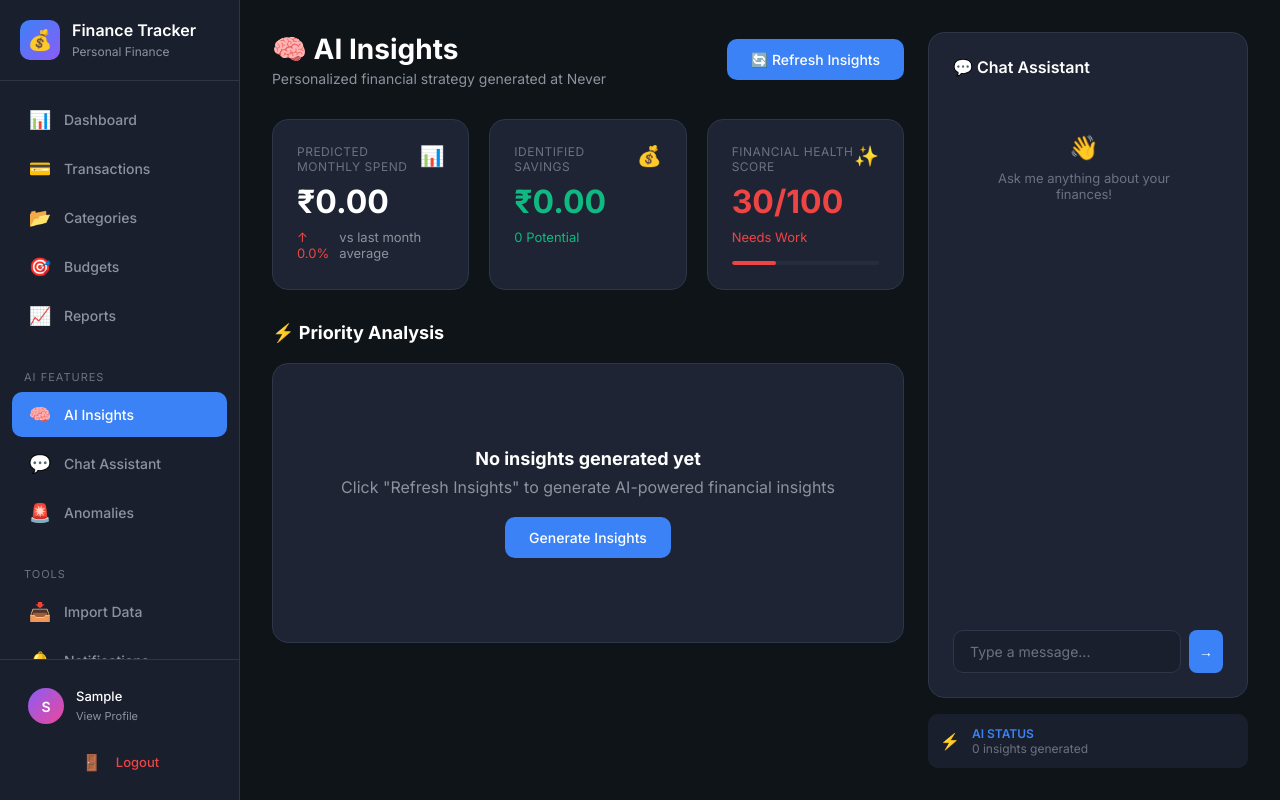
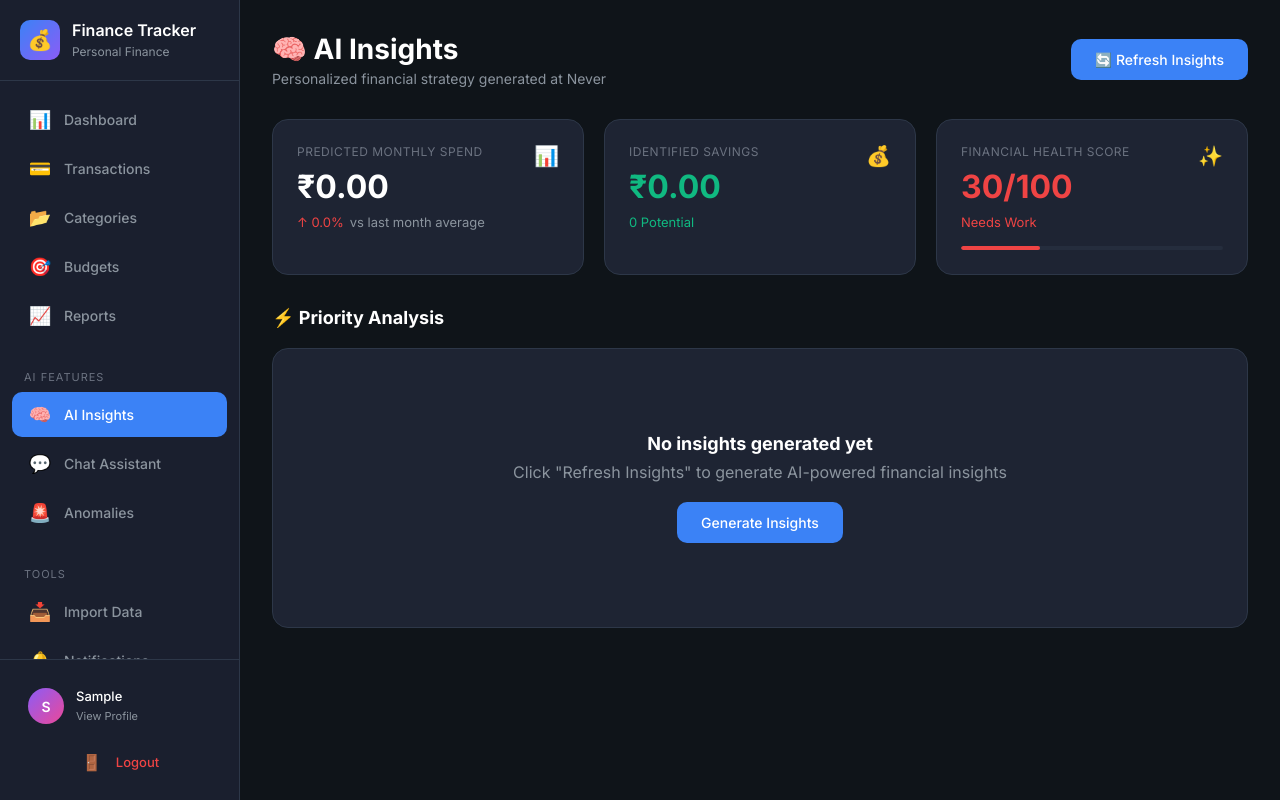
Before and after one commit to SatyamSingh-Git/FJ-BE-R2-Satyam-Singh-NIT-Delhi, a Django app: page /ai/insights/ in a window 1280 px wide. Run offline with Django 5.2, Linux system fonts and the light colour scheme; the visitor is signed in with stand-in values (Sample User, id 1); data comes from the database, SQL or seed files in the repository; data that the repository does not hold is empty; parts of the project's set-up code (start-up, migrations or seed data) failed here and were passed over.

Commit message:
Fix AI chat context and remove redundant sidebar

```diff
--- a/apps/ai_features/views.py
+++ b/apps/ai_features/views.py
@@ -306,6 +306,18 @@ def chat_send(request):
         date__gte=thirty_days_ago
     ).aggregate(total=Sum('amount'))['total'] or 0
 
+    # Top spending categories
+    top_categories = Transaction.objects.filter(
+        user=request.user,
+        category__type='expense',
+        date__gte=thirty_days_ago,
+        is_refund=False
+    ).values('category__name').annotate(
+        total=Sum('amount')
+    ).order_by('-total')[:5]
+
+    category_summary = "\n".join([f"- {c['category__name']}: ₹{c['total']}" for c in top_categories])
+
     # Build messages for API
     api_messages = [
         {
@@ -315,6 +327,9 @@ The user's financial context (last 30 days):
 - Total Income: ₹{recent_income}
 - Total Expenses: ₹{recent_spending}
 - Savings: ₹{recent_income - recent_spending}
+
+Top Spending Categories:
+{category_summary}
 
 Be concise, helpful, and provide actionable advice. Keep responses under 150 words."""
         }
--- a/templates/ai_features/insights.html
+++ b/templates/ai_features/insights.html
@@ -4,13 +4,13 @@
 {% block title %}AI Insights - Finance Tracker{% endblock %}
 
 {% block content %}
-<div style="display: grid; grid-template-columns: 1fr 320px; gap: 24px; min-height: calc(100vh - 64px);">
 <!-- Main Content -->
-    <div>
+<div style="max-width: 1200px; margin: 0 auto; width: 100%;">
     <div class="page-header">
         <div>
             <h1 class="page-title">🧠 AI Insights</h1>
-                <p class="page-subtitle">Personalized financial strategy generated at {{ last_generated|default:"Never" }}</p>
+            <p class="page-subtitle">Personalized financial strategy generated at {{ last_generated|default:"Never" }}
+            </p>
         </div>
         <div class="page-actions">
             <a href="{% url 'ai_features:generate_insights' %}" class="btn btn-primary">🔄 Refresh Insights</a>
@@ -84,8 +84,7 @@
         {% for insight in priority_insights %}
         <div class="card"
             style="border-left: 3px solid {% if insight.priority == 'high' %}var(--accent-red){% else %}var(--accent-blue){% endif %};">
-                <div
-                    style="display: flex; justify-content: space-between; align-items: flex-start; margin-bottom: 16px;">
+            <div style="display: flex; justify-content: space-between; align-items: flex-start; margin-bottom: 16px;">
                 <div class="category-icon"
                     style="background: {% if insight.priority == 'high' %}rgba(239, 68, 68, 0.2){% else %}rgba(59, 130, 246, 0.2){% endif %}; font-size: 20px;">
                     {{ insight.icon|default:"📊" }}
@@ -103,7 +102,8 @@
             <div style="display: flex; gap: 8px;">
                 {% for action in insight.actions %}
                 <a href="{{ action.url }}"
-                        class="btn {% if action.primary %}btn-primary{% else %}btn-secondary{% endif %} btn-sm">{{ action.label }}</a>
+                    class="btn {% if action.primary %}btn-primary{% else %}btn-secondary{% endif %} btn-sm">{{
+                    action.label }}</a>
                 {% endfor %}
             </div>
             {% endif %}
@@ -140,61 +140,6 @@
     {% endif %}
 </div>
 
-    <!-- Chat Assistant Sidebar -->
-    <div style="display: flex; flex-direction: column; height: calc(100vh - 64px); position: sticky; top: 32px;">
-        <div class="card" style="flex: 1; display: flex; flex-direction: column; margin-bottom: 0;">
-            <h3 class="card-title" style="display: flex; align-items: center; gap: 8px; margin-bottom: 16px;">
-                💬 Chat Assistant
-            </h3>
-
-            <div id="chatMessages"
-                style="flex: 1; overflow-y: auto; display: flex; flex-direction: column; gap: 12px; padding-right: 8px;">
-                {% for msg in chat_history %}
-                <div
-                    style="display: flex; flex-direction: column; gap: 4px; align-items: {% if msg.role == 'user' %}flex-end{% else %}flex-start{% endif %};">
-                    <div
-                        style="max-width: 90%; padding: 12px 16px; border-radius: 16px; font-size: 13px; line-height: 1.5; {% if msg.role == 'user' %}background: var(--accent-blue); color: white; border-bottom-right-radius: 4px;{% else %}background: var(--bg-secondary); border-bottom-left-radius: 4px;{% endif %}">
-                        {{ msg.content }}
-                    </div>
-                    <span style="font-size: 10px; color: var(--text-muted);">
-                        {% if msg.role == 'user' %}You{% else %}AI{% endif %} • {{ msg.created_at|timesince }} ago
-                    </span>
-                </div>
-                {% empty %}
-                <div style="text-align: center; color: var(--text-muted); padding: 40px 20px;">
-                    <p style="font-size: 24px; margin-bottom: 8px;">👋</p>
-                    <p style="font-size: 13px;">Ask me anything about your finances!</p>
-                </div>
-                {% endfor %}
-            </div>
-
-            <form action="{% url 'ai_features:chat_send' %}" method="post"
-                style="margin-top: 16px; display: flex; gap: 8px;">
-                {% csrf_token %}
-                <input type="text" name="message" placeholder="Type a message..." class="form-control" style="flex: 1;"
-                    required>
-                <button type="submit" class="btn btn-primary btn-icon">→</button>
-            </form>
-        </div>
-
-        <div
-            style="margin-top: 16px; padding: 12px; background: var(--bg-secondary); border-radius: 10px; display: flex; align-items: center; gap: 12px;">
-            <span style="color: var(--accent-green);">⚡</span>
-            <div style="font-size: 12px;">
-                <div style="color: var(--accent-blue); font-weight: 600;">AI STATUS</div>
-                <div style="color: var(--text-muted);">{{ insights_count|default:0 }} insights generated</div>
-            </div>
-        </div>
-    </div>
-</div>
 {% endblock %}
 
-{% block extra_js %}
-<script>
-    // Auto-scroll chat to bottom
-    const chatMessages = document.getElementById('chatMessages');
-    if (chatMessages) {
-        chatMessages.scrollTop = chatMessages.scrollHeight;
-    }
-</script>
-{% endblock %}
+{% block extra_js %}{% endblock %}
```
Lines whose indentation alone changed are shown as unchanged.
